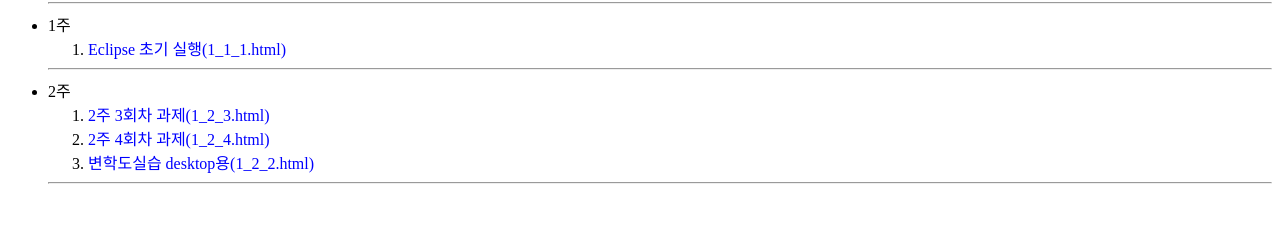
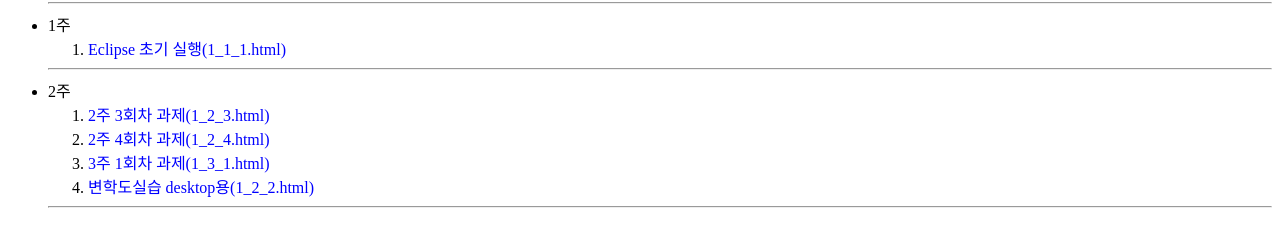
Before and after one commit to pauseaq/pauseaq.github.io, a plain HTML site: page index.html in a window 1280 px wide. Shown: the part 87-334 px from the top of the page. Drawn offline with Linux system fonts and the light colour scheme.

Commit message:
Update index.html

```diff
--- a/index.html
+++ b/index.html
@@ -18,6 +18,7 @@
   <ol>
     <li><a href="https://pauseaq.github.io/java/1_2_3.html">2주 3회차 과제(1_2_3.html)</a></li>
     <li><a href="https://pauseaq.github.io/java/1_2_4.html">2주 4회차 과제(1_2_4.html)</a></li>
+    <li><a href="https://pauseaq.github.io/java/1_3_1.html">3주 1회차 과제(1_3_1.html)</a></li>
     <li><a href="https://pauseaq.github.io/java/1_2_2.html">변학도실습 desktop용(1_2_2.html)</a></li>
   </ol><hr/>
   </ul>
```
